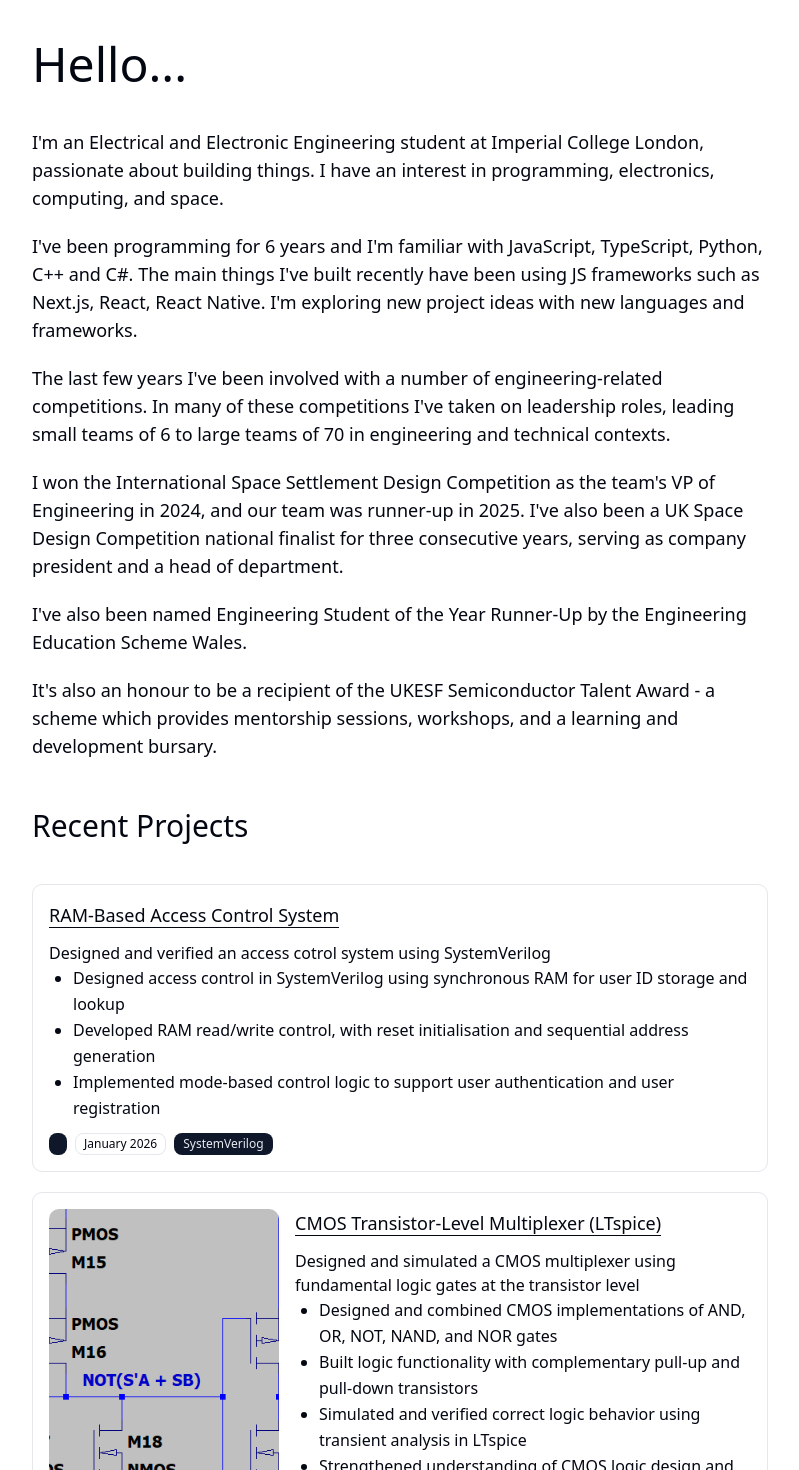
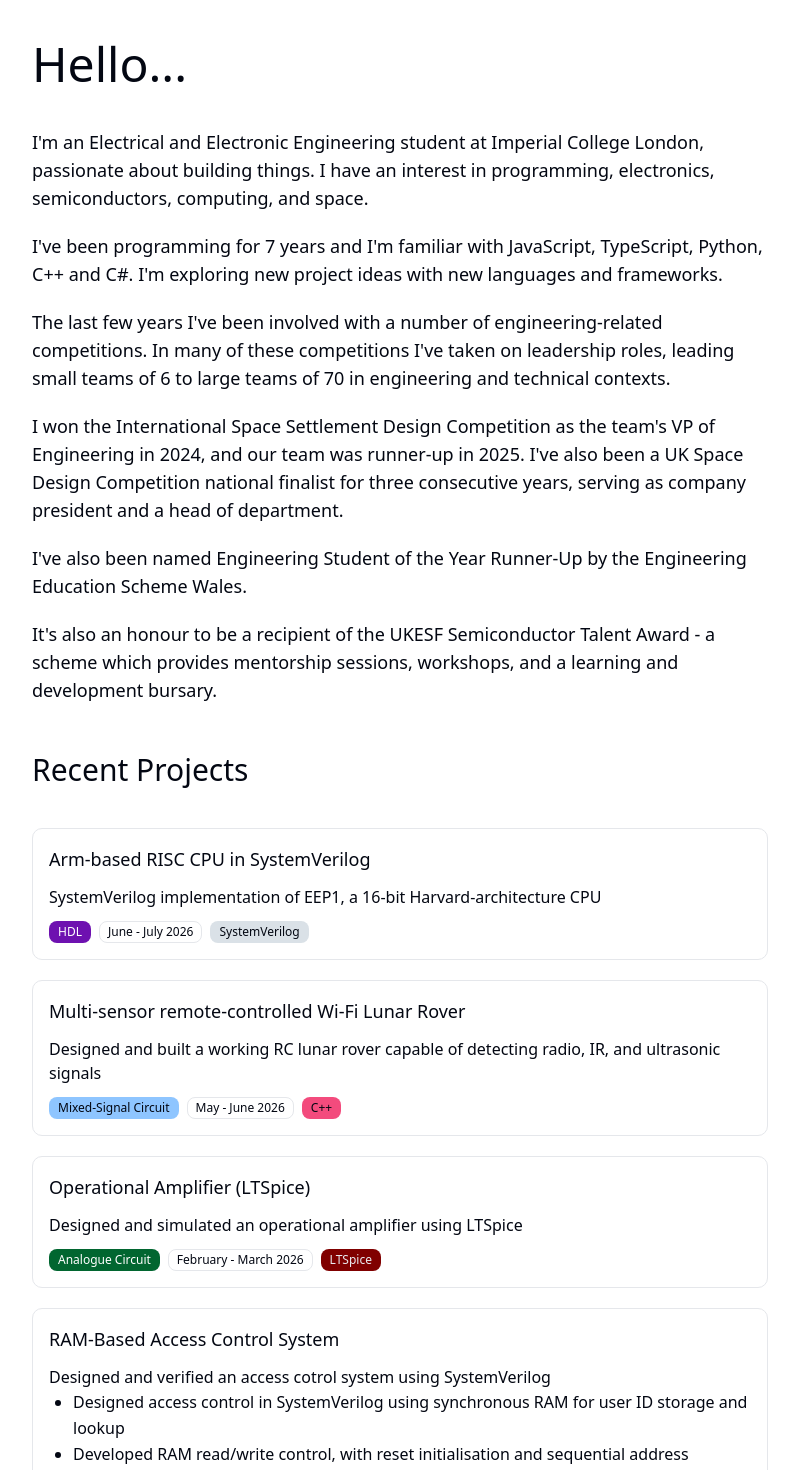
Before and after one commit to m-bleasdale/mbleasdale.com, a Next.js app: page / in a window 1280 px wide. Shown: the part 820-2290 px from the top of the page, without its empty margins (240-1039 px from the left). Built offline with nearby package versions, Linux system fonts and the light colour scheme.

Commit message:
Fixed links and added new project titles

```diff
--- a/src/app/page.js
+++ b/src/app/page.js
@@ -43,8 +43,8 @@ export default function Home() {
 		<div className="flex flex-col md:w-[90%] lg:w-[80%] xl:w-[70%] 2xl:w-[60%] w-full h-[100vh] pt-15 p-8 sm:px-20 pb-20 gap-12">
 			<div className="flex flex-col gap-5 text-lg">
 				<h1 className="text-5xl font-medium mb-5" id="hello">Hello...</h1>
-				<p>I'm an Electrical and Electronic Engineering student at Imperial College London, passionate about building things. I have an interest in programming, electronics, computing, and space.</p>
-				<p>I've been programming for 6 years and I'm familiar with JavaScript, TypeScript, Python, C++ and C#. The main things I've built recently have been using JS frameworks such as Next.js, React, React Native. I'm exploring new project ideas with new languages and frameworks.</p>
+				<p>I'm an Electrical and Electronic Engineering student at Imperial College London, passionate about building things. I have an interest in programming, electronics, semiconductors, computing, and space.</p>
+				<p>I've been programming for 7 years and I'm familiar with JavaScript, TypeScript, Python, C++ and C#. I'm exploring new project ideas with new languages and frameworks.</p>
 				<p>The last few years I've been involved with a number of engineering-related competitions. In many of these competitions I've taken on leadership roles, leading small teams of 6 to large teams of 70 in engineering and technical contexts.</p>
 				<p>I won the International Space Settlement Design Competition as the team's VP of Engineering in 2024, and our team was runner-up in 2025. I've also been a UK Space Design Competition national finalist for three consecutive years, serving as company president and a head of department.</p>
 				<p>I've also been named Engineering Student of the Year Runner-Up by the Engineering Education Scheme Wales.</p>
@@ -53,6 +53,27 @@ export default function Home() {
 			<div className="flex flex-col gap-5">
 				<h1 className="text-3xl font-medium mb-5">Recent Projects</h1>
 				<ProjectCard
+					title="Arm-based RISC CPU in SystemVerilog"
+					description="SystemVerilog implementation of EEP1, a 16-bit Harvard-architecture CPU"
+					type="HDL"
+					date="June - July 2026"
+					language="SystemVerilog"
+				/>
+				<ProjectCard
+					title="Multi-sensor remote-controlled Wi-Fi Lunar Rover"
+					description="Designed and built a working RC lunar rover capable of detecting radio, IR, and ultrasonic signals"
+					type="Mixed-Signal Circuit"
+					date="May - June 2026"
+					language="C++"
+				/>
+				<ProjectCard
+					title="Operational Amplifier (LTSpice)"
+					description="Designed and simulated an operational amplifier using LTSpice"
+					type="Analogue Circuit"
+					date="February - March 2026"
+					language="LTSpice"
+				/>
+				<ProjectCard
 					title="RAM-Based Access Control System"
 					description="Designed and verified an access cotrol system using SystemVerilog"
 					bullets={[
@@ -60,6 +81,7 @@ export default function Home() {
 						"Developed RAM read/write control, with reset initialisation and sequential address generation",
 						"Implemented mode-based control logic to support user authentication and user registration"
 					]}
+					type="HDL"
 					date="January 2026"
 					language="SystemVerilog"
 				/>
@@ -110,7 +132,7 @@ export default function Home() {
 					date="June - August 2025"
 					type="Full-stack"
 					language="JavaScript"
-					link="https://www.ntfn.co.uk/"
+					link="https://github.com/m-bleasdale/ntfn"
 					image="ntfn.png"
 				/>
 				<ProjectCard
--- a/src/components/project-card/language.jsx
+++ b/src/components/project-card/language.jsx
@@ -7,8 +7,9 @@ export default function Language ({ value }) {
     if(value === "Python") return <Badge className='bg-[#3572A5]'>{value}</Badge>
     if(value === "TypeScript") return <Badge className='bg-[#3178c6]'>{value}</Badge>
     if(value === "C#") return <Badge className='bg-[#178600]'>{value}</Badge>
-    if(value === "C++") return <Badge className='bg-[#f34b7d]'>{value}</Badge>
+    if(value === "C++") return <Badge className='bg-[#f34b7d] text-foreground'>{value}</Badge>
     if(value === "LTSpice") return <Badge className='bg-[#800000]'>{value}</Badge>
+    if(value === "SystemVerilog") return <Badge className='bg-[#DAE1E7] text-foreground'>{value}</Badge>
     else return <Badge>{value}</Badge>
 
 
--- a/src/components/project-card/project-card.jsx
+++ b/src/components/project-card/project-card.jsx
@@ -6,6 +6,7 @@ import Language from "./language";
 import { Badge } from "../ui/badge";
 import Image from "next/image";
 import Bullets from "./bullets";
+import { FaArrowUpRightFromSquare } from "react-icons/fa6";
 
 export default function ProjectCard ({image, title, description, bullets, website, github, date, type, language, writeUp, link}) {
     const grid = image
@@ -20,14 +21,15 @@ export default function ProjectCard ({image, title, description, bullets, websit
                 </div>
             }
             <div className="flex flex-col gap-3">
-                <div>
+                <div className="flex flex-row items-center">
                     <a
                         href={link}
-                        className="text-lg font-medium border-b border-b border-foreground hover:cursor hover:text-foreground/90 hover:border-foreground/90"
+                        className={`text-lg font-medium border-foreground flex flex-row gap-2 items-center ${link ? "border-b hover:cursor hover:text-foreground/80 hover:border-foreground/80" : ""}`}
                         target="_blank"
                         rel="noopener noreferrer"
                     >
                         {title}
+                        {link && <FaArrowUpRightFromSquare size={16} />}
                     </a>
                 </div>
                 <div>
--- a/src/components/project-card/type.jsx
+++ b/src/components/project-card/type.jsx
@@ -9,6 +9,9 @@ export default function Type ({ value }) {
     if(value === "Application") return <Badge className='bg-amber-600 text-white'>{value}</Badge>
     if(value === "Full-stack") return <Badge className='bg-blue-700 text-white'>{value}</Badge>
     if(value === "CMOS Transistors") return <Badge>{value}</Badge>
+    if(value === "HDL") return <Badge className='bg-purple-800 text-white'>{value}</Badge>
+    if(value === "Analogue Circuit") return <Badge className='bg-green-800 text-white'>{value}</Badge>
+    if(value === "Mixed-Signal Circuit") return <Badge className='bg-blue-300 text-foreground'>{value}</Badge>
     else return <Badge>{value}</Badge>
 
 }
```
Also changed, not shown: 1 other file (tests, documents, lock files or other folders).
